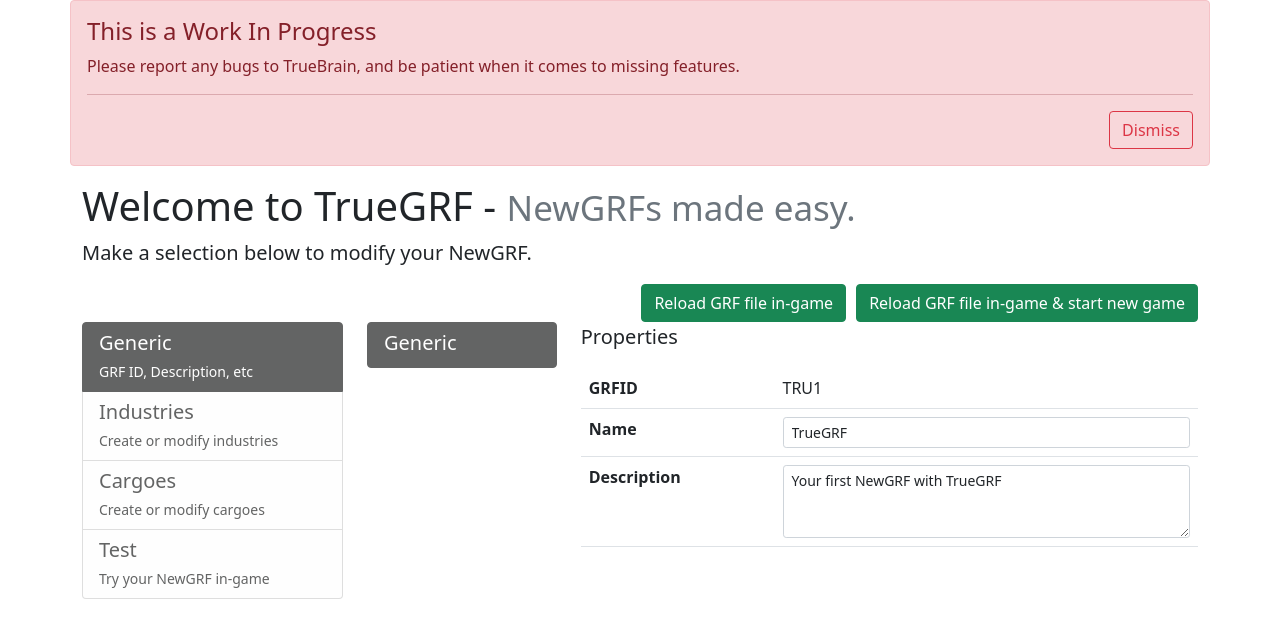
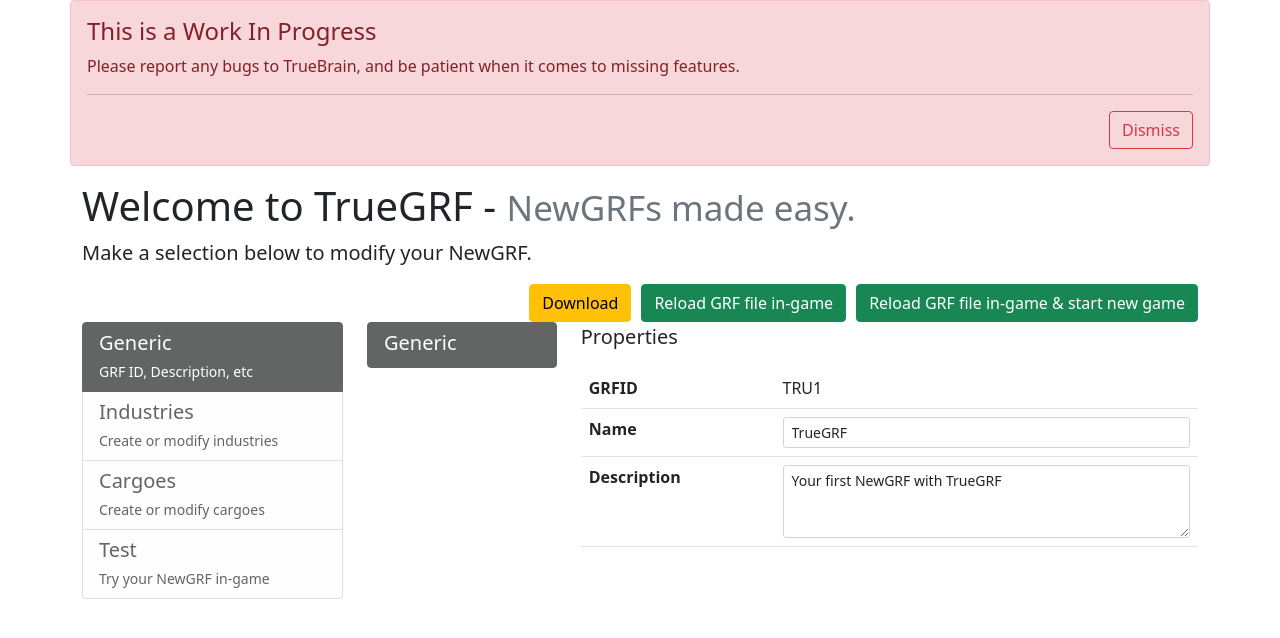
Before and after one commit to TrueGRF/TrueGRF, a React (Create React App) app: page / in a window 1280 px wide. Shown: the top 638 px of the page. Built offline with nearby package versions, Linux system fonts and the light colour scheme.

Commit message:
feat: allow downloading the compiled GRF for local use

```diff
--- a/package.json
+++ b/package.json
@@ -4,6 +4,7 @@
   "private": true,
   "dependencies": {
     "bootstrap": "^5.1.3",
+    "file-saver": "^2.0.5",
     "react": "^17.0.2",
     "react-bootstrap": "^2.0.2",
     "react-flow-renderer": "^9.6.11",
@@ -35,6 +36,7 @@
     ]
   },
   "devDependencies": {
+    "@types/file-saver": "^2.0.4",
     "@types/node": "^16.11.7",
     "@types/react-dom": "^17.0.11",
     "react-app-rewired": "^2.1.8",
--- a/src/GenerateGRF.tsx
+++ b/src/GenerateGRF.tsx
@@ -1,6 +1,7 @@
 import Col from 'react-bootstrap/Col';
 import Button from 'react-bootstrap/Button';
 import { compile } from 'truegrf';
+import { saveAs } from 'file-saver';
 
 function GenerateGRF(props: any) {
     function Generate(newgame_seed: number) {
@@ -11,10 +12,16 @@
         let game: any = document?.getElementById("game");
         game.contentWindow.openttd_inject_truegrf(newgrf_data, newgame_seed);
     }
+    function Download() {
+        let newgrf_data = compile({generic: props.generic, cargoes: props.cargoes, industries: props.industries});
+
+        saveAs(new Blob([newgrf_data]), "truegrf.grf");
+    }
 
     return (
         <Col className="text-end">
-            <Button variant="success" onClick={() => Generate(0)}>Reload GRF file in-game</Button>
+            <Button variant="warning" onClick={() => Download()}>Download</Button>
+            <Button variant="success" onClick={() => Generate(0)} style={{marginLeft: 10}}>Reload GRF file in-game</Button>
             <Button variant="success" onClick={() => Generate(1)} style={{marginLeft: 10}}>Reload GRF file in-game &amp; start new game</Button>
         </Col>
     );
```
Also changed, not shown: 1 other file (tests, documents, lock files or other folders).
